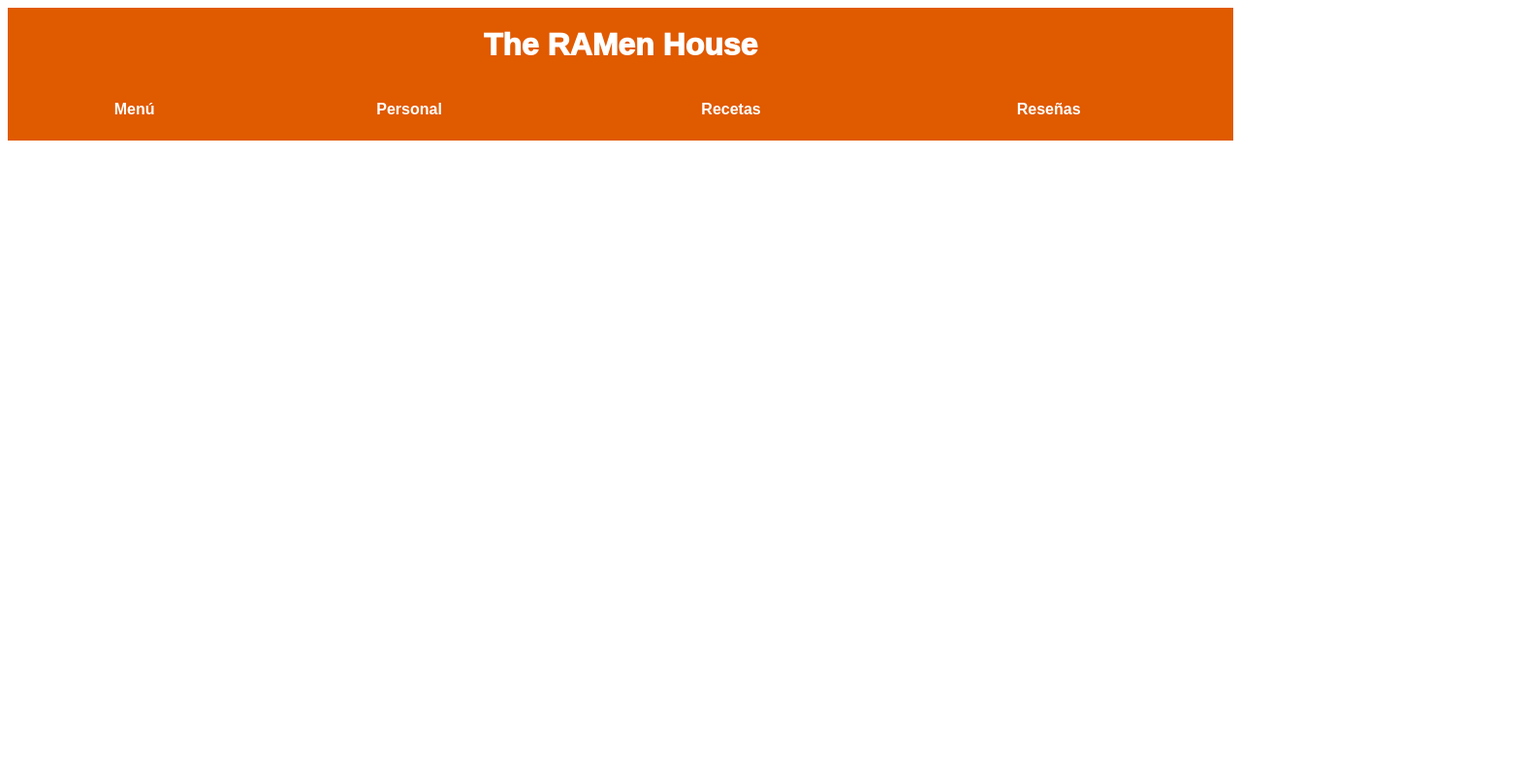
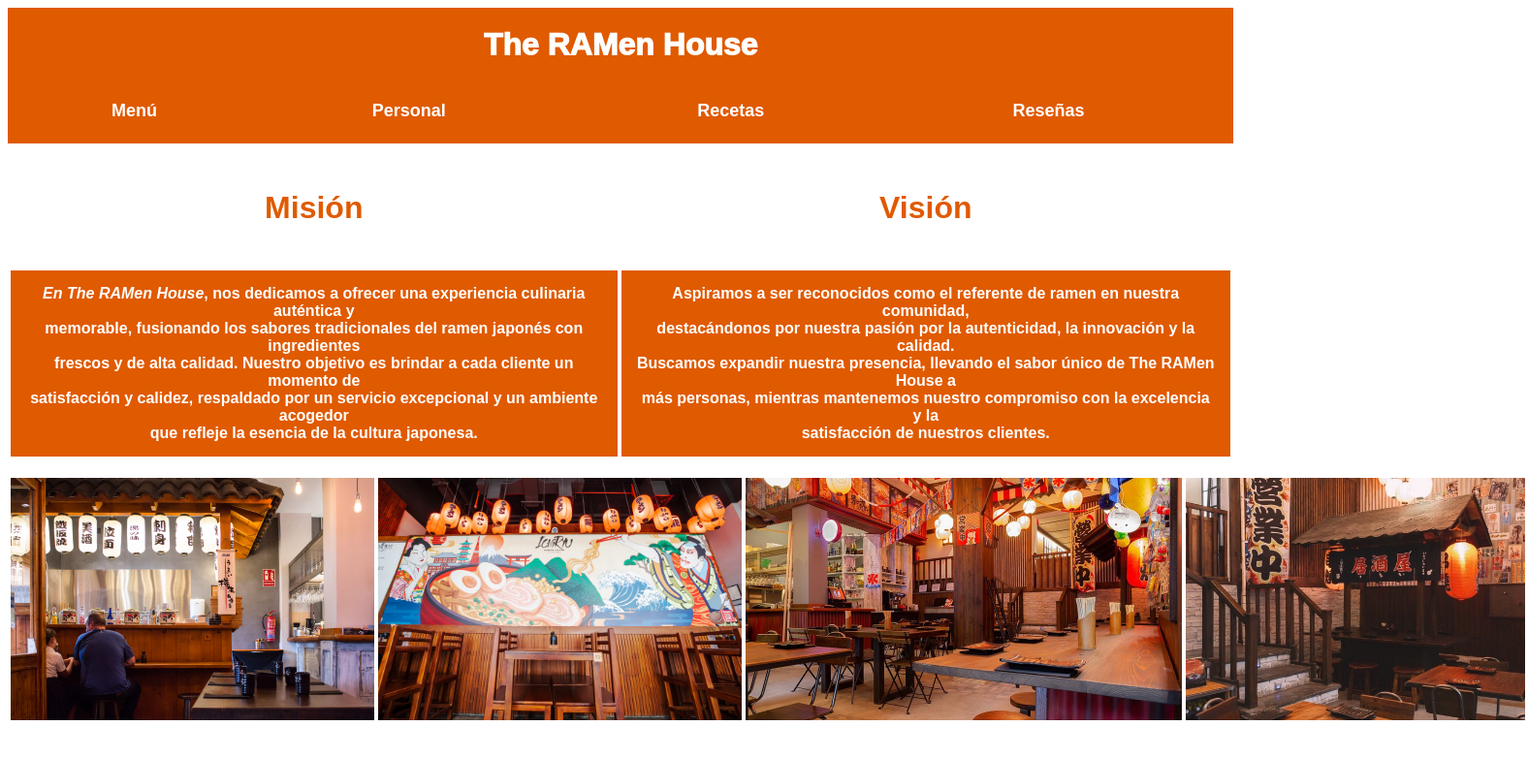
Before and after one commit to AlisonSabanP/programacion-web, a plain HTML site: page INDEX.HTML in a window 1280 px wide. Shown: the whole page at 97% size, 1576 px wide, since content can reach past the window. Drawn offline with Linux system fonts and the light colour scheme.

Commit message:
Misión, Visión e imagenes del restaurante

```diff
--- a/INDEX.HTML
+++ b/INDEX.HTML
@@ -32,10 +32,25 @@
             .paginas{
                 color: #ffffff;
                 font-family: Arial, Helvetica, sans-serif;
-                font-size: medium;
+                font-weight: bolder;
+                font-size: large;
+            }
+
+            .encabezados{
+                color: #e05a00;
+                font-family: Arial, Helvetica, sans-serif;
+                font-size: xx-large;
+                text-align: center;
 
             }
 
+            .texto{
+                color: #ffffff;
+                font-family: arial;
+                text-align: center;
+                background-color: #e05a00;
+                padding: 15px
+            }
         </style>
 
     </head>
@@ -44,13 +59,50 @@
             <h1>The RAMen House</h1>
             <br />
             <br />
-            <table width="100%">
-                <th class="paginas"> Menú </th>
-                <th class="paginas">Personal</th>
-                <th class="paginas">Recetas</th>
-                <th class="paginas">Reseñas</th>
+            <table width="100%";>
+                <tr>
+                    <td class="paginas"> Menú </td>
+                    <td class="paginas">Personal</td>
+                    <td class="paginas">Recetas</td>
+                    <td class="paginas">Reseñas</td>
+                </tr>
+
             </table>
         </header>
+        <br />
+
+        <table width="100%" >
+            <tr>
+                <td><h2 class="encabezados">Misión</h2></td>
+                <td><h2 class="encabezados">Visión</h2> </td>
+            </tr>
+            <tr>
+                <td><b><p class="texto"><i>En The RAMen House</i>, nos dedicamos a ofrecer una experiencia culinaria auténtica y <br />
+                    memorable, fusionando los sabores tradicionales del ramen japonés con ingredientes <br />
+                    frescos y de alta calidad. Nuestro objetivo es brindar a cada cliente un momento de <br />
+                    satisfacción y calidez, respaldado por un servicio excepcional y un ambiente acogedor <br />
+                    que refleje la esencia de la cultura japonesa.</p></b>
+                </td>
+                <td><b><p class="texto"> Aspiramos a ser reconocidos como el referente de ramen en nuestra comunidad, <br />
+                    destacándonos por nuestra pasión por la autenticidad, la innovación y la calidad. <br />
+                    Buscamos expandir nuestra presencia, llevando el sabor único de The RAMen House a <br />
+                    más personas, mientras mantenemos nuestro compromiso con la excelencia y la <br />
+                    satisfacción de nuestros clientes.</p></b>
+                </td>
+            </tr>
+        </table>
+
+        <table width="100%">
+            <tr>
+                <td><img src="imagenes/Imagen_restaurante_1.jpg" height="250px"></td>
+                <td><img src="imagenes/Imagen_restaurante_2.jpg" height="250px"></td>
+                <td><img src="imagenes/Imagen_restaurante_3.jpg" height="250px"></td>
+                <td><img src="imagenes/Imagen_restaurante_4.jpg" height="250px"></td>
+            </tr>
+            <tr>
+            </tr>
+        </table>
+
 
     </body>
 </html>
```
Also changed, not shown: imagenes/Imagen_restaurante_1.jpg (added), imagenes/Imagen_restaurante_2.jpg (added), imagenes/Imagen_restaurante_3.jpg (added), imagenes/Imagen_restaurante_4.jpg (added).
